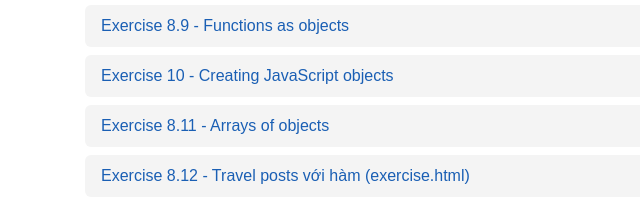
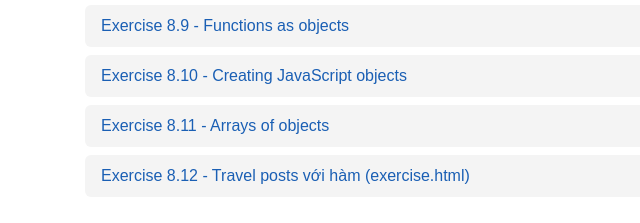
Before and after one commit to ngomychau2006/ecommerce-ui-improvement, a plain HTML site: page JavaScript-Labs/Lab08/index.html in a window 1280 px wide. Shown: the part 547-770 px from the top of the page, 235-875 px from the left. Drawn offline with Linux system fonts and the light colour scheme.

Commit message:
Update exercise number for JavaScript objects link

```diff
--- a/JavaScript-Labs/Lab08/index.html
+++ b/JavaScript-Labs/Lab08/index.html
@@ -28,7 +28,7 @@
         <li><a href="Exercise07/index.html">Exercise 8.7 - Arrays</a></li>
         <li><a href="Exercise08/index.html">Exercise 8.8 - JavaScript functions</a></li>
         <li><a href="Exercise09/index.html">Exercise 8.9 - Functions as objects</a></li>
-        <li><a href="Exercise10/index.html">Exercise 10 - Creating JavaScript objects</a></li>
+        <li><a href="Exercise10/index.html">Exercise 8.10 - Creating JavaScript objects</a></li>
         <li><a href="Exercise11/index.html">Exercise 8.11 - Arrays of objects</a></li>
         <li>
             <a href="Exercise12/index.html">
```
